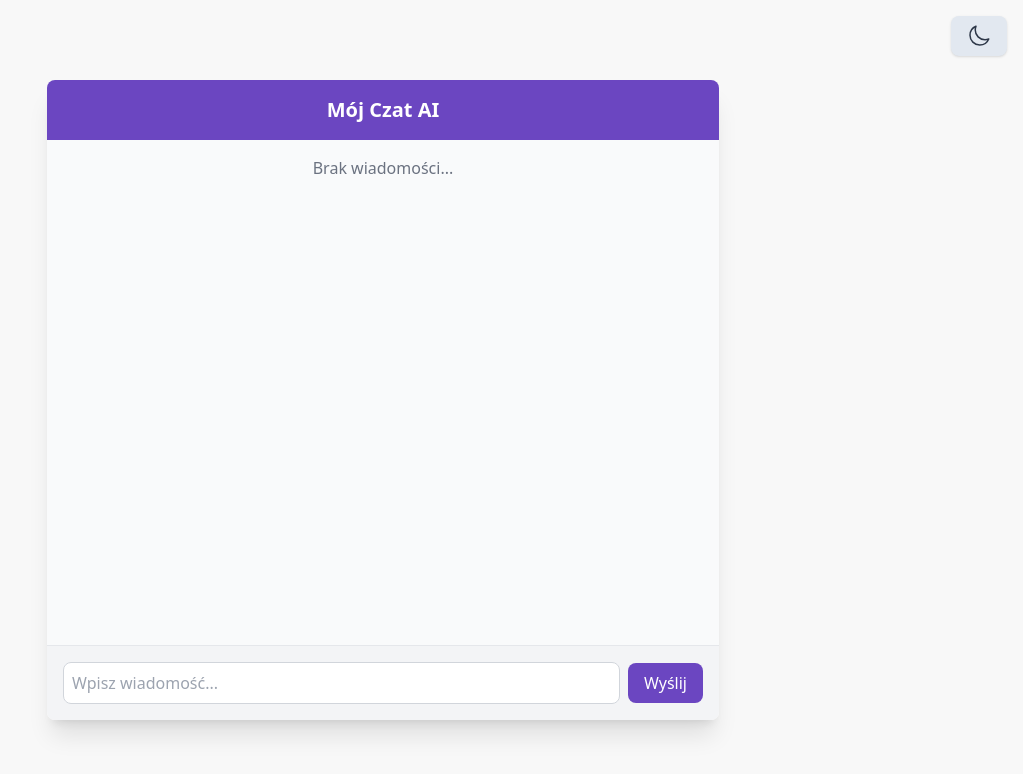
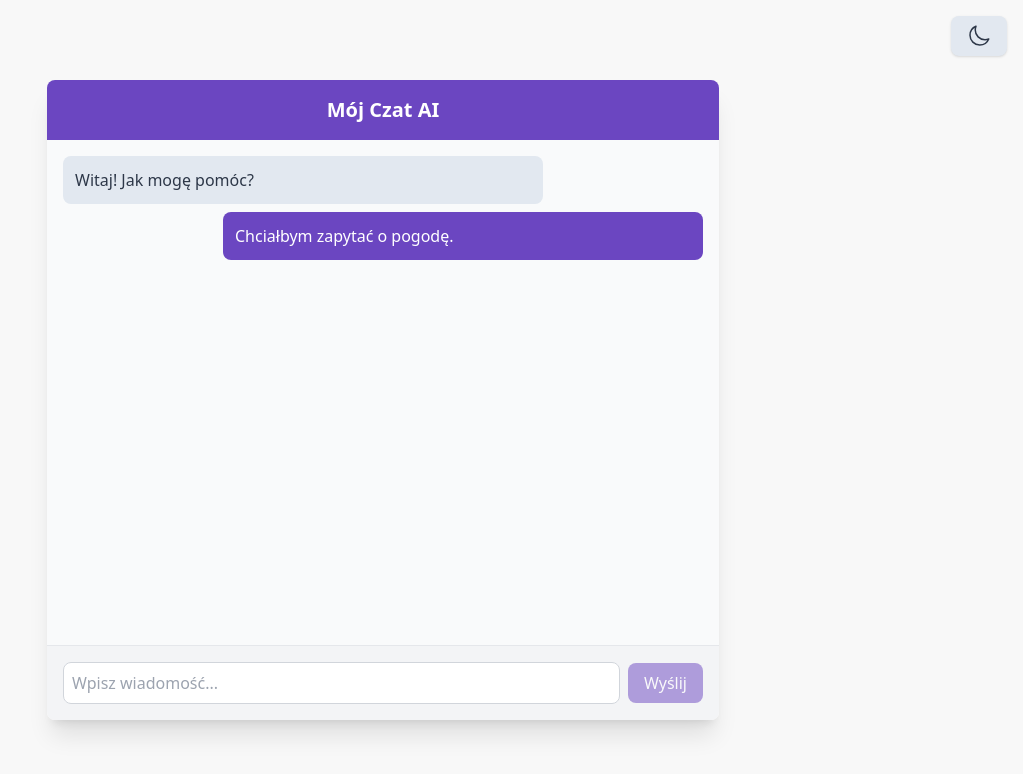
Before and after one commit to KaroleQ13Pl/Website, a React (Vite) app in the folder cryptogpt/: page / in a window 1280 px wide. Shown: the top 774 px of the page, without its empty margins (257-1280 px from the left). Built offline with nearby package versions, Linux system fonts and the light colour scheme.

Commit message:
feat: implement chat functionality with message handling and display

```diff
--- a/cryptogpt/src/App.jsx
+++ b/cryptogpt/src/App.jsx
@@ -22,6 +22,13 @@ function App() {
     return "light";
   });
 
+  const [messages, setMessages] = useState([
+    // Przykładowe wiadomości początkowe (możesz je usunąć lub zostawić do testów)
+    { id: 1, text: "Witaj! Jak mogę pomóc?", sender: "ai" },
+    { id: 2, text: "Chciałbym zapytać o pogodę.", sender: "user" },
+  ]);
+  const [currentMessage, setCurrentMessage] = useState("");
+
   // Funkcja do przełączania motywu
   const toggleTheme = () => {
     setTheme((prevTheme) => (prevTheme === "light" ? "dark" : "light"));
@@ -39,9 +46,19 @@ function App() {
     localStorage.setItem("theme", theme);
   }, [theme]); // Ten efekt uruchomi się za każdym razem, gdy zmieni się stan 'theme'
 
-  // --- POCZĄTEK NOWEJ ZAWARTOŚCI DLA CZATU ---
-  // Na razie pusto, zaraz tu dodamy elementy czatu
-  // --- KONIEC NOWEJ ZAWARTOŚCI DLA CZATU ---
+  const handleSendMessage = (e) => {
+    e.preventDefault(); // Zapobiegaj domyślnemu przeładowaniu strony przez formularz
+    if (currentMessage.trim() === "") return; // Nie wysyłaj pustych wiadomości
+
+    const newMessage = {
+      id: Date.now(), // Prosty unikalny ID oparty na czasie
+      text: currentMessage.trim(),
+      sender: "user", // Na razie wszystkie wiadomości są od użytkownika
+    };
+
+    setMessages((prevMessages) => [...prevMessages, newMessage]); // Dodaj nową wiadomość do istniejących
+    setCurrentMessage(""); // Wyczyść pole input po wysłaniu
+  };
 
   return (
     <div className="min-h-screen bg-custom-off-white dark:bg-custom-deep-blue flex flex-col items-center justify-center p-4 transition-colors duration-300 ease-in-out">
@@ -84,8 +101,7 @@ function App() {
           )}
         </button>
       </div>
-
-      {/* >>> NOWA STRUKTURA CZATU ZASTĘPUJE POPRZEDNI DIV <<< */}
+      {/* Kontener czatu */}
       <div className="flex flex-col w-full max-w-2xl h-[80vh] bg-white dark:bg-slate-800 rounded-lg shadow-xl overflow-hidden transition-colors duration-300 ease-in-out">
         {/* 1. Nagłówek czatu (opcjonalnie) */}
         <header className="bg-custom-vibrant-purple text-white p-4 text-center">
@@ -93,24 +109,45 @@ function App() {
         </header>
 
         {/* 2. Obszar wyświetlania wiadomości */}
-        <div className="flex-grow p-4 space-y-4 overflow-y-auto bg-gray-50 dark:bg-slate-700">
-          {/* Wiadomości będą tutaj renderowane */}
-          <p className="text-center text-gray-500 dark:text-gray-400">
-            Brak wiadomości...
-          </p>
+        <div className="flex-grow p-4 space-y-2 overflow-y-auto bg-gray-50 dark:bg-slate-700">
+          {messages.length === 0 ? (
+            <p className="text-center text-gray-500 dark:text-gray-400">
+              Rozpocznij rozmowę!
+            </p>
+          ) : (
+            messages.map((msg) => (
+              <div
+                key={msg.id}
+                className={`p-3 rounded-lg max-w-[75%] break-words
+                  ${
+                    msg.sender === "user"
+                      ? "bg-custom-vibrant-purple text-white self-end ml-auto" // Wiadomość użytkownika po prawej
+                      : "bg-slate-200 dark:bg-slate-600 text-custom-dark-text dark:text-custom-light-text self-start mr-auto" // Wiadomość AI po lewej
+                  }`}
+              >
+                {msg.text}
+              </div>
+            ))
+          )}
         </div>
 
         {/* 3. Formularz do wpisywania i wysyłania wiadomości */}
-        <form className="p-4 border-t border-gray-200 dark:border-slate-600 bg-gray-100 dark:bg-slate-800">
+        <form
+          onSubmit={handleSendMessage} // Dodaj obsługę onSubmit
+          className="p-4 border-t border-gray-200 dark:border-slate-600 bg-gray-100 dark:bg-slate-800"
+        >
           <div className="flex items-center space-x-2">
             <input
               type="text"
               placeholder="Wpisz wiadomość..."
+              value={currentMessage} // Połącz wartość inputa ze stanem currentMessage
+              onChange={(e) => setCurrentMessage(e.target.value)} // Aktualizuj stan przy każdej zmianie
               className="flex-grow p-2 border border-gray-300 dark:border-slate-500 rounded-lg focus:outline-none focus:ring-2 focus:ring-custom-vibrant-purple dark:bg-slate-700 dark:text-custom-light-text"
             />
             <button
               type="submit"
-              className="px-4 py-2 bg-custom-vibrant-purple text-white rounded-lg hover:opacity-90 focus:outline-none focus:ring-2 focus:ring-custom-vibrant-purple"
+              className="px-4 py-2 bg-custom-vibrant-purple text-white rounded-lg hover:opacity-90 focus:outline-none focus:ring-2 focus:ring-custom-vibrant-purple disabled:opacity-50"
+              disabled={currentMessage.trim() === ""} // Wyłącz przycisk, jeśli input jest pusty
             >
               Wyślij
             </button>
```
